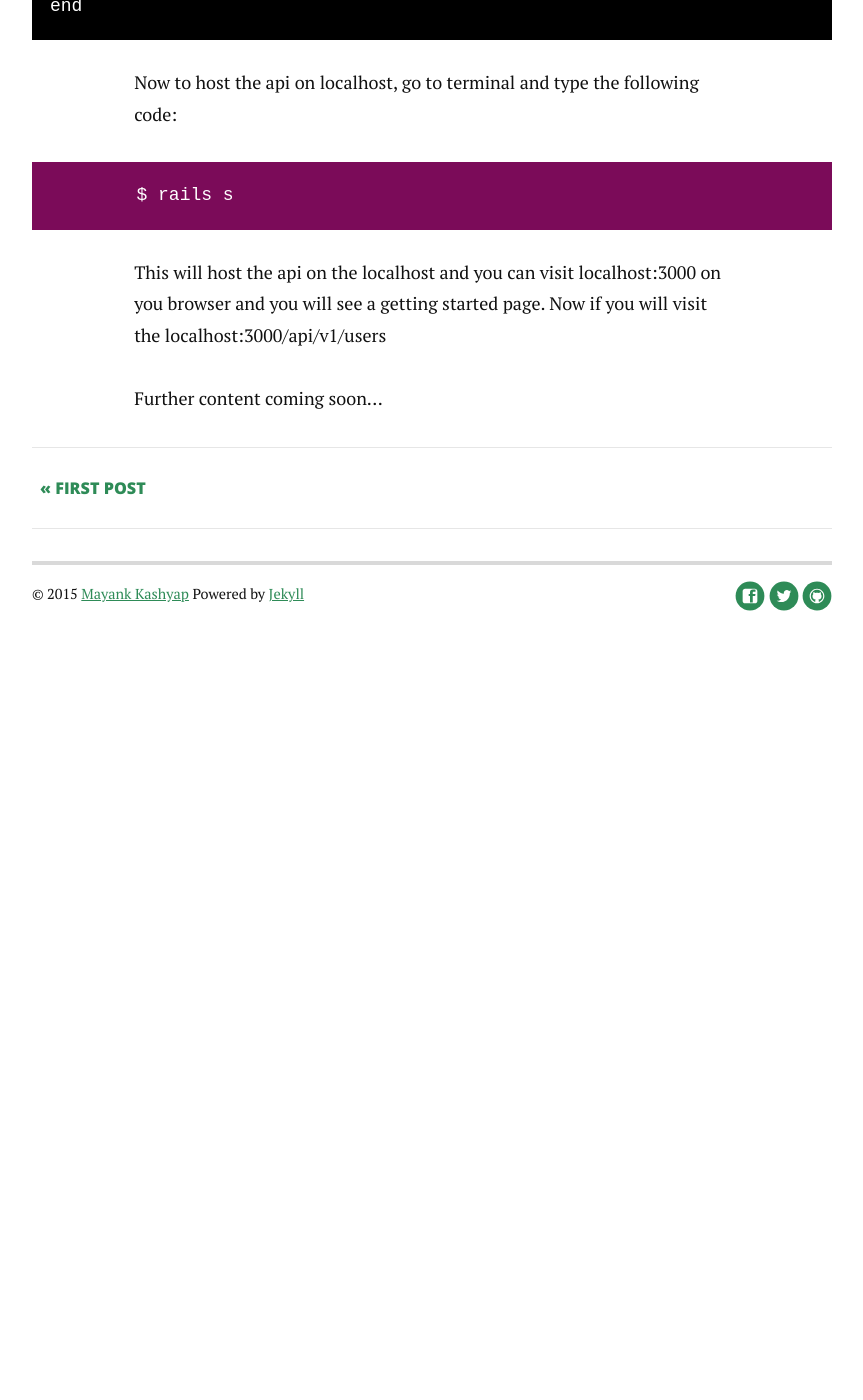
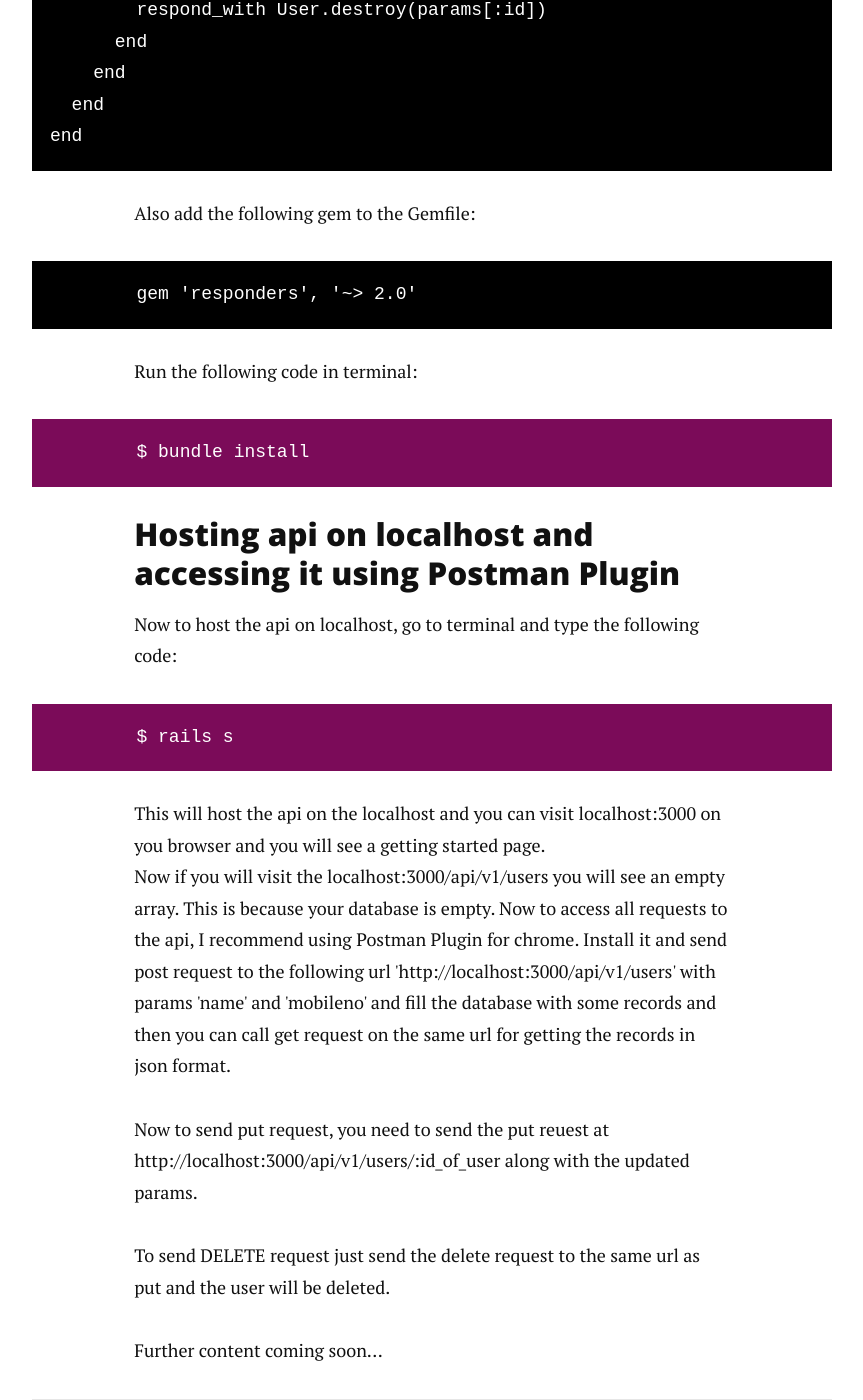
Before and after one commit to kspmayank/kspmayank_blog, a Jekyll site: the page built from _posts/2015-10-01-rails-api.markdown, in a window 1280 px wide and 1400 px high, scrolled down 4283 px. Shown: the whole window, without its empty margins (208-1071 px from the left). Built offline with Jekyll 4.4.1, drawn with Linux system fonts in a browser that asks for light colours; nearby versions of some CDN libraries; Markdown is read by kramdown in place of the engine named in the settings; before the commit the page ends 4981 px from its top, so only the background shows below that; some of the changed text lies outside the part shown.

Commit message:
Updating api post

```diff
--- a/_posts/2015-10-01-rails-api.markdown
+++ b/_posts/2015-10-01-rails-api.markdown
@@ -37,7 +37,7 @@ gem 'pg'<br>
 
 <h3>Creating and Migrating Database</h3>
 
-<p>After this you can create the desired model/table that you want in your database, using the folloeing command: </p>
+<p>After this you can create the desired model/table that you want in your database, using the following command: </p>
 <pre style="background: #7B0B59; padding:1em; color: #fff;">
 	#for creating a User model with attributes name of type string and mobileno of type integer<br>
 	$ bin/rails generate model User name:string mobileno:integer
@@ -55,12 +55,14 @@ $ bin/rake db:migrate
 <p>Now create another folder inside the 'api' folder named 'v1'. This denotes that the api is using version 1 of the api. To create another versions create different folders inside the 'api' folder.</p>
 <p>Now to create CRUD(Create Read Update Delete) operations for the User model, go to the 'routes.rb' file in the 'config' folder and add this code after the first line:</p>
 
-<pre>
-	namespace :api do
+<pre style="background: #000; padding:1em; color: #fff;">
+	namespace :api , defaults: {format: 'json'} do
     	namespace :v1 do
-    	  	resources :products
+    	  	resources :users
     	end
   	end
+
+  	resources :users
 </pre>
 
 <p>Now create a file named 'users_controller.rb' inside the 'v1' folder. And write the following code inside it: </p>
@@ -80,11 +83,11 @@ module Api
       end
 
       def create
-        respond_with User.create(params[:product])
+        respond_with User.create(name: params[:name], mobileno: params[:mobileno])
       end
 
       def update
-        respond_with User.update(params[:id], params[:products])
+        respond_with User.update(params[:id], name: params[:name], mobileno: params[:mobileno])
       end
 
       def destroy
@@ -95,12 +98,31 @@ module Api
 end
 </pre>
 
+
+<p>Also add the following gem to the Gemfile:</p>
+
+<pre style="color:#fff; background: #000; padding:1em;">
+	gem 'responders', '~> 2.0'
+</pre>
+
+<p>Run the following code in terminal:</p>
+
+<pre style="color:#fff; background: #7B0B59; padding:1em;">
+	$ bundle install
+</pre>
+
+<h3>Hosting api on localhost and accessing it using Postman Plugin</h3>
+
 <p>Now to host the api on localhost, go to terminal and type the following code:</p>
 
 <pre style="color:#fff; background: #7B0B59; padding:1em;">
 	$ rails s
 </pre>
 
-<p>This will host the api on the localhost and you can visit localhost:3000 on you browser and you will see a getting started page. Now if you will visit the localhost:3000/api/v1/users</p>
+<p>This will host the api on the localhost and you can visit localhost:3000 on you browser and you will see a getting started page. <br>Now if you will visit the localhost:3000/api/v1/users  you will see an empty array. This is because your database is empty. Now to access all requests to the api, I recommend using Postman Plugin for chrome. Install it and send post request to the following url 'http://localhost:3000/api/v1/users' with params 'name' and 'mobileno' and fill the database with some records and then you can call get request on the same url for getting the records in json format.</p>
+
+<p>Now to send put request, you need to send the put reuest at http://localhost:3000/api/v1/users/:id_of_user along with the updated params.</p>
+
+<p>To send DELETE request just send the delete request to the same url as put and the user will be deleted.</p>
 
 <p>Further content coming soon...</p>
```
Also changed, not shown: other parts of _posts/2015-10-01-rails-api.markdown (+1 -0 lines).
